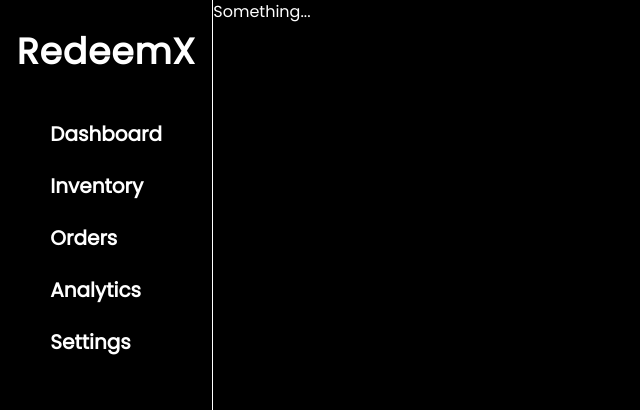
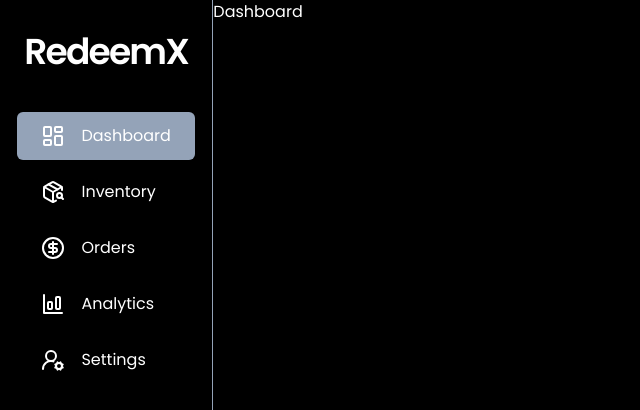
Before and after one commit to devvMuhammad/admin-redeemx, a Next.js app: page / in a window 1280 px wide. Shown: the top 410 px of the page, without its empty margins (0-640 px from the left). Built offline with nearby package versions, Linux system fonts and the light colour scheme.

Commit message:
addded icons and turbo pack

```diff
--- a/src/app/layout.tsx
+++ b/src/app/layout.tsx
@@ -4,7 +4,11 @@ import "./globals.css";
 import { ReactNode } from "react";
 import Sidebar from "@/components/Sidebar";
 
-const poppins = Poppins({ weight: "400", style: "normal", subsets: ["latin"] });
+const poppins = Poppins({
+  weight: ["400", "600"],
+  style: "normal",
+  subsets: ["latin"],
+});
 
 export const metadata: Metadata = {
   title: "Create Next App",
--- a/src/app/overview/page.tsx
+++ /dev/null
@@ -1,3 +0,0 @@
-export default function Overview() {
-  return <p>Overview</p>;
-}
--- a/src/app/page.tsx
+++ b/src/app/page.tsx
@@ -1,3 +1,3 @@
 export default function Home() {
-  return <p>Something...</p>;
+  return <p>Dashboard</p>;
 }
--- a/src/components/Sidebar.tsx
+++ b/src/components/Sidebar.tsx
@@ -1,4 +1,11 @@
 "use client";
+import {
+  BarChartBigIcon,
+  CircleDollarSignIcon,
+  LayoutDashboardIcon,
+  LucideUserRoundCog,
+  PackageSearchIcon,
+} from "lucide-react";
 import Link from "next/link";
 import { usePathname } from "next/navigation";
 import { Key } from "react";
@@ -6,36 +13,40 @@ import { Key } from "react";
 type Links = {
   name: String;
   link: String & Key;
+  icon: React.JSX.Element;
 }[];
 
 export default function Sidebar() {
   const pathname = usePathname();
   console.log(pathname);
   const Links: Links = [
-    { name: "Dashboard", link: "dashboard" },
-    { name: "Inventory", link: "inventory" },
-    { name: "Orders", link: "orders" },
-    { name: "Analytics", link: "analytics" },
-    { name: "Settings", link: "settings" },
+    { name: "Dashboard", link: "", icon: <LayoutDashboardIcon /> },
+    { name: "Inventory", link: "inventory", icon: <PackageSearchIcon /> },
+    { name: "Orders", link: "orders", icon: <CircleDollarSignIcon /> },
+    { name: "Analytics", link: "analytics", icon: <BarChartBigIcon /> },
+    { name: "Settings", link: "settings", icon: <LucideUserRoundCog /> },
   ];
 
   return (
-    <div className="py-8 flex flex-col gap-10 items-center border-r border-solid border-white">
+    <div className="py-8 flex flex-col gap-10 items-center border-r border-solid border-slate-400">
       {/* HEADING */}
-      <h1 className="font-bold text-4xl tracking-wide">RedeemX</h1>
+      <h1 className="font-extrabold text-4xl tracking-tighter">RedeemX</h1>
       {/* LINKS */}
       <div className="flex flex-col gap-2 ">
-        {Links.map(({ name, link }) => (
+        {/* <div className="flex gap-2 justify-between"> */}
+        {Links.map(({ name, link, icon }) => (
           <Link
             key={link}
             href={`/${link}`}
-            className={`text-xl font-bold px-8 rounded-md py-2 transition-all duration-200 ease-linear ${
-              pathname === `/${link}` && "bg-gray-400"
+            className={`flex gap-4 px-6 rounded-md py-3 transition-all duration-200 ease-linear ${
+              pathname === `/${link}` && "bg-slate-400"
             }`}
           >
+            {icon}
             {name}
           </Link>
         ))}
+        {/* </div> */}
       </div>
     </div>
   );
```
Also changed, not shown: package.json (+7 -6 lines), 1 other file (tests, documents, lock files or other folders).
